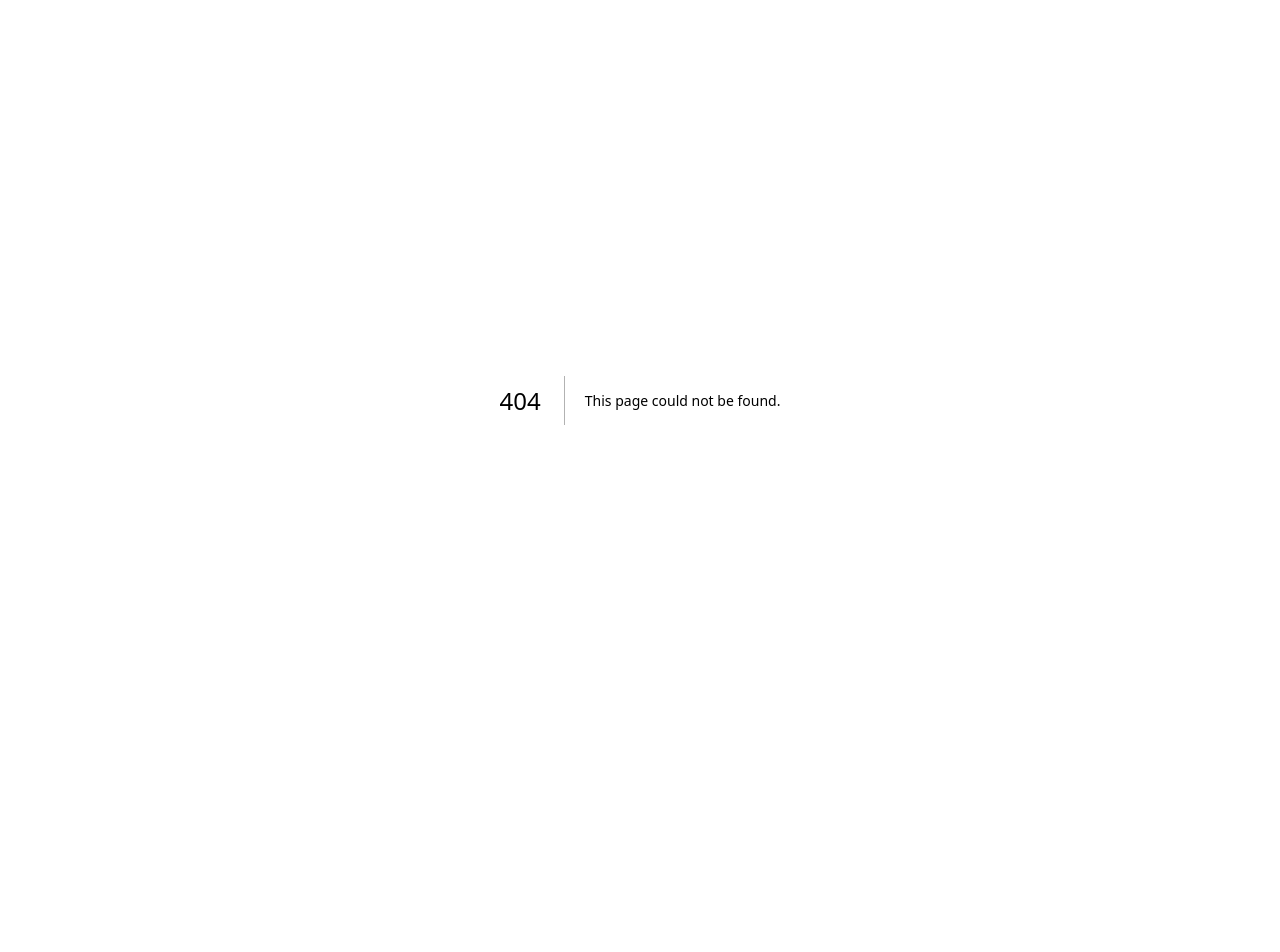
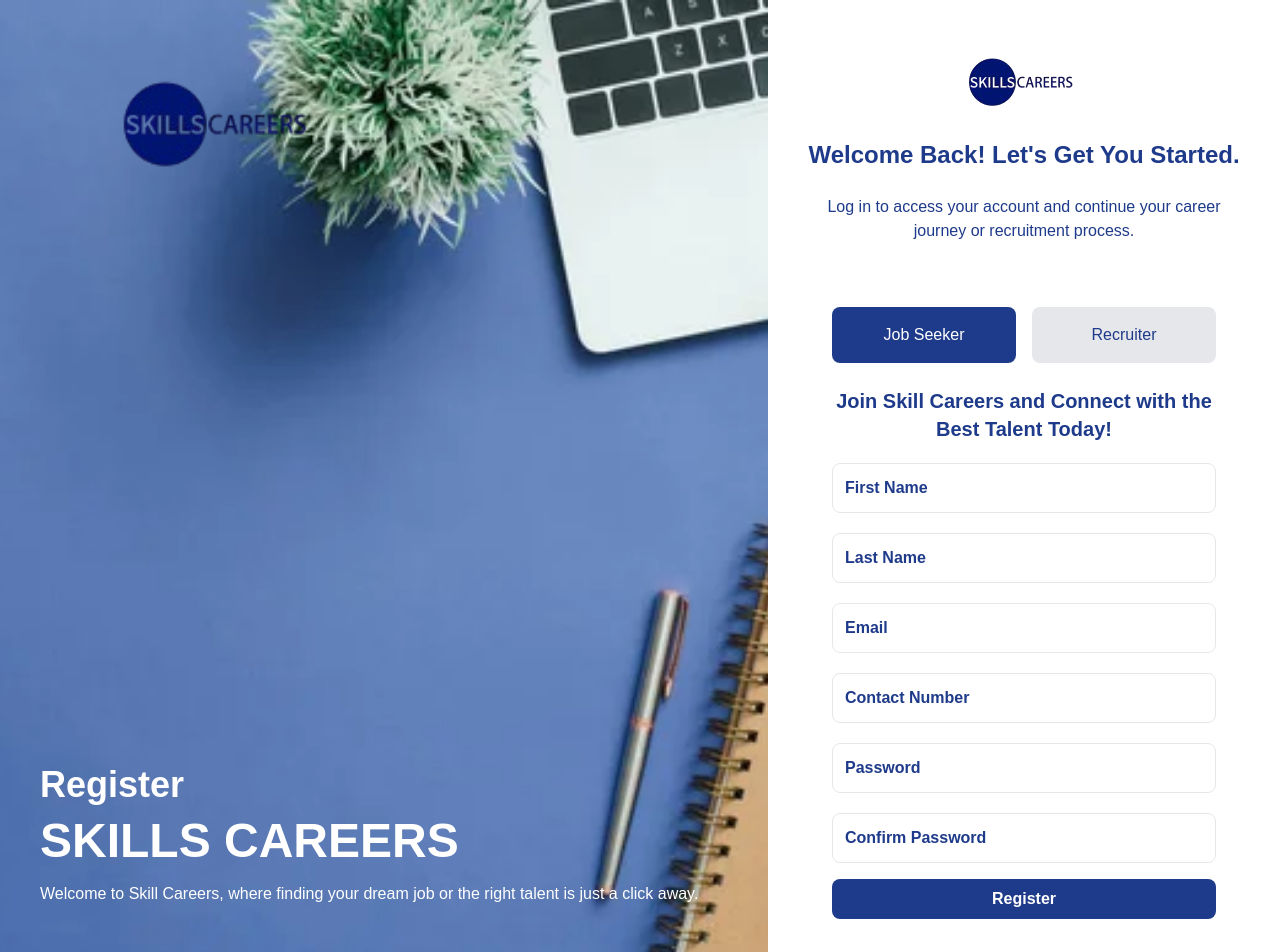
Before and after one commit to Miyuri15/skillscareers, a Next.js app: page /register in a window 1280 px wide. Before the commit this address had no page. Shown: the top 952 px of the page. Before the commit the page ends 800 px from the top, so only its background shows below. Built offline with nearby package versions, Linux system fonts and the light colour scheme.

Commit message:
login signup done

```diff
--- /dev/null
+++ b/components/JobSeekerRegister.js
@@ -0,0 +1,55 @@
+// components/JobSeekerRegister.js
+import React from "react";
+import Button from "./Button";
+
+const JobSeekerRegister = () => (
+  <form className="space-y-4 text-blue-900">
+    <label className="block">
+      <input
+        type="text"
+        className="w-full p-3 border rounded-lg mt-1 outline-none focus:ring-2 focus:ring-blue-500 placeholder-blue-900 font-semibold"
+        placeholder="First Name"
+      />
+    </label>
+    <label className="block">
+      <input
+        type="text"
+        className="w-full p-3 border rounded-lg mt-1 outline-none focus:ring-2 focus:ring-blue-500 placeholder-blue-900 font-semibold"
+        placeholder="Last Name"
+      />
+    </label>
+    <label className="block">
+      <input
+        type="email"
+        className="w-full p-3 border rounded-lg mt-1 outline-none focus:ring-2 focus:ring-blue-500 placeholder-blue-900 font-semibold"
+        placeholder="Email"
+      />
+    </label>
+    <label className="block">
+      <input
+        type="text"
+        className="w-full p-3 border rounded-lg mt-1 outline-none focus:ring-2 focus:ring-blue-500 placeholder-blue-900 font-semibold"
+        placeholder="Contact Number"
+      />
+    </label>
+    <label className="block">
+      <input
+        type="password"
+        className="w-full p-3 border rounded-lg mt-1 outline-none focus:ring-2 focus:ring-blue-500 placeholder-blue-900 font-semibold"
+        placeholder="Password"
+      />
+    </label>
+    <label className="block">
+      <input
+        type="password"
+        className="w-full p-3 border rounded-lg mt-1 outline-none focus:ring-2 focus:ring-blue-500 placeholder-blue-900 font-semibold"
+        placeholder="Confirm Password"
+      />
+    </label>
+    <Button variant="primary" className="w-full py-3 mt-4">
+      Register
+    </Button>
+  </form>
+);
+
+export default JobSeekerRegister;
--- /dev/null
+++ b/components/RecruiterRegister.js
@@ -0,0 +1,62 @@
+// components/RecruiterRegister.js
+import React from "react";
+import Button from "./Button";
+
+const RecruiterRegister = () => (
+  <form className="space-y-4 text-blue-900">
+    <div className="grid grid-cols-1 md:grid-cols-2 gap-4">
+      <label className="block">
+        <input
+          type="text"
+          className="w-full p-3 border rounded-lg mt-1 outline-none focus:ring-2 focus:ring-blue-500 placeholder-blue-900 font-semibold"
+          placeholder="Recruiter Name"
+        />
+      </label>
+      <label className="block">
+        <select
+          className="w-full p-3 border rounded-lg mt-1 outline-none focus:ring-2 focus:ring-blue-500 text-blue-900 font-semibold"
+        >
+          <option value="">Employee Range</option>
+          <option value="1-10">1-10</option>
+          <option value="11-50">11-50</option>
+          <option value="51-200">51-200</option>
+          <option value="201-500">201-500</option>
+          <option value="500+">500+</option>
+        </select>
+      </label>
+    </div>
+    <label className="block">
+      <input
+        type="email"
+        className="w-full p-3 border rounded-lg mt-1 outline-none focus:ring-2 focus:ring-blue-500 placeholder-blue-900 font-semibold"
+        placeholder="Email"
+      />
+    </label>
+    <label className="block">
+      <input
+        type="text"
+        className="w-full p-3 border rounded-lg mt-1 outline-none focus:ring-2 focus:ring-blue-500 placeholder-blue-900 font-semibold"
+        placeholder="Contact Number"
+      />
+    </label>
+    <label className="block">
+      <input
+        type="password"
+        className="w-full p-3 border rounded-lg mt-1 outline-none focus:ring-2 focus:ring-blue-500 placeholder-blue-900 font-semibold"
+        placeholder="Password"
+      />
+    </label>
+    <label className="block">
+      <input
+        type="password"
+        className="w-full p-3 border rounded-lg mt-1 outline-none focus:ring-2 focus:ring-blue-500 placeholder-blue-900 font-semibold"
+        placeholder="Confirm Password"
+      />
+    </label>
+    <Button variant="primary" className="w-full py-3 mt-4">
+      Register
+    </Button>
+  </form>
+);
+
+export default RecruiterRegister;
--- a/pages/login.js
+++ b/pages/login.js
@@ -1,4 +1,4 @@
-// pages/login.js
+
 import React from "react";
 import Button from "../components/Button";
 
@@ -7,7 +7,7 @@
     <div className="flex flex-col md:flex-row min-h-screen">
       {/* Left Side with Image and Intro Text */}
       <div
-        className="relative hidden md:flex md:w-2/3 bg-cover bg-center"
+        className="relative hidden md:flex md:w-3/5 bg-cover bg-center"
         style={{ backgroundImage: "url('/images/loginscrn.jpg')" }}
       >
         {/* Menu Icon */}
@@ -21,7 +21,7 @@
         <div className="flex flex-col items-start justify-end p-10 bg-black bg-opacity-30 text-white h-full w-full ">
           <h1 className="text-3xl font-bold mb-2 ">Login</h1>
           <h2 className="text-5xl font-bold mb-4 ">SKILLS CAREERS</h2>
-          <p className="text-md leading-relaxed mb-9 ">
+          <p className="text-md leading-relaxed mb-10 ">
             Welcome to Skill Careers, where finding your dream job or the right
             talent is just a click away.
           </p>
@@ -29,7 +29,7 @@
       </div>
 
       {/* Right Side with Form */}
-      <div className="flex flex-col justify-center md:w-1/3 p-8 md:p-8">
+      <div className="flex flex-col justify-center md:w-2/5 p-8">
         <div className="flex flex-col items-center mb-4">
           <img src="/images/logo.png" alt="Logo" className="w-30 mb-4" />
           <h2 className="text-2xl text-blue-900 font-semibold text-center mb-2 ">
@@ -45,7 +45,7 @@
           <label className="block">
             <input
               type="email"
-              className="  w-full p-3 border rounded-lg mt-1 outline-none focus:ring-2 focus:ring-blue-500 placeholder-blue-900 font-semibold"
+              className="w-full p-3 border rounded-lg mt-1 outline-none focus:ring-2 focus:ring-blue-500 placeholder-blue-900 font-semibold"
               placeholder="Email"
             />
           </label>
@@ -53,13 +53,13 @@
           <label className="block">
             <input
               type="password"
-              className="  w-full p-3 border rounded-lg mt-1 outline-none focus:ring-2 focus:ring-blue-500 placeholder-blue-900 font-semibold"
+              className="w-full p-3 border rounded-lg mt-1 outline-none focus:ring-2 focus:ring-blue-500 placeholder-blue-900 font-semibold"
               placeholder="Password"
             />
           </label>
 
           <div className="flex justify-between items-center">
-            <a href="#" className="  text-sm text-blue-900 underline mb-4">
+            <a href="#" className="text-sm text-blue-900 underline mb-4">
               Forgot Password
             </a>
           </div>
@@ -72,7 +72,6 @@
                 alt="Login"
                 className="h-5 w-5 ml-2"
               />
-
             </span>
           </Button>
         </form>
@@ -81,10 +80,12 @@
           <span className="border-t border-gray-500 md:w-full lg:w-full"></span>
         </div>
         <div className="justify-items-center">
-        <p className="mt-5 mb-5 text-black text-lg font-bold  ">Continue with Google or LinkedIn.</p>
+          <p className="mt-5 mb-5 text-black text-lg font-bold">
+            Continue with Google or LinkedIn.
+          </p>
         </div>
         <div className="space-y-2 mt-4">
-          <div className="mb-6 ">
+          <div className="mb-6">
             <Button variant="primary">
               <span className="flex items-center justify-center ">
                 <img
@@ -97,8 +98,7 @@
             </Button>
           </div>
 
-          <div className="  mt-5 ">
-
+          <div className="mt-5">
             <Button variant="primary">
               <span className="flex items-center justify-center">
                 <img
@@ -114,7 +114,7 @@
 
         <p className="text-sm text-center mt-6 text-black ">
           Don’t have an account?{" "}
-          <a href="#" className="text-blue-500 ">
+          <a href="/register" className="text-blue-500 ">
             Register
           </a>
         </p>
--- /dev/null
+++ b/pages/register.js
@@ -0,0 +1,76 @@
+import React, { useState } from "react";
+import JobSeekerRegister from "@/components/JobSeekerRegister";
+import RecruiterRegister from "@/components/RecruiterRegister";
+
+const Register = () => {
+
+    const [isRecruiter, setIsRecruiter] = useState(false);
+  return (
+    <div className="flex flex-col md:flex-row min-h-screen">
+      {/* Left Side with Image and Intro Text */}
+      <div
+        className="relative hidden md:flex md:w-3/5 bg-cover bg-center"
+        style={{ backgroundImage: "url('/images/loginscrn.jpg')" }}
+      >
+        {/* Logo */}
+        <div className="absolute top-9 left-9 cursor-pointer w-90 h-90">
+          <img src="/images/logo.png" alt="Logo" className="w-180 h-40" />
+        </div>
+
+        {/* Content */}
+        <div className="flex flex-col items-start justify-end p-10 bg-black bg-opacity-0 text-white h-full w-full ">
+          <h1 className="text-4xl font-bold mb-3 ">Register</h1>
+          <h2 className="text-5xl font-bold mb-4 ">SKILLS CAREERS</h2>
+          <p className="text-md leading-relaxed mb-9 ">
+            Welcome to Skill Careers, where finding your dream job or the right
+            talent is just a click away.
+          </p>
+        </div>
+      </div>
+
+      {/* Right Side with Form */}
+      <div className="flex flex-col justify-center md:w-2/5 p-8">
+        <div className="flex flex-col items-center mb-4">
+          <img src="/images/logo.png" alt="Logo" className="w-30 mb-4" />
+          <h2 className="text-2xl text-blue-900 font-semibold text-center mb-2 ">
+            Welcome Back! Let's Get You Started.
+          </h2>
+          <p className="text-blue-900 text-center text-m mt-4 mb-4 ">
+            Log in to access your account and continue your career journey or
+            recruitment process.
+          </p>
+        </div>
+
+        <div className="flex flex-col justify-center p-8">
+        {/* Job Seeker / Recruiter Selection */}
+        <div className="flex space-x-4 mb-6">
+          <button
+            onClick={() => setIsRecruiter(false)}
+            className={`p-4 w-full rounded-lg ${
+              !isRecruiter ? "bg-blue-900 text-white" : "bg-gray-200 text-blue-900"
+            }`}
+          >
+            Job Seeker
+          </button>
+          <button
+            onClick={() => setIsRecruiter(true)}
+            className={`p-4 w-full rounded-lg ${
+              isRecruiter ? "bg-blue-900 text-white" : "bg-gray-200 text-blue-900"
+            }`}
+          >
+            Recruiter
+          </button>
+        </div>
+        <h2 className="text-xl text-center text-blue-900 font-bold mb-4">
+          Join Skill Careers and Connect with the Best Talent Today!
+        </h2>
+        {/* Conditional Form Rendering */}
+        {isRecruiter ? <RecruiterRegister /> : <JobSeekerRegister />}
+      </div>
+
+      </div>
+    </div>
+  );
+};
+
+export default Register;
```
Lines whose indentation alone changed are shown as unchanged.
